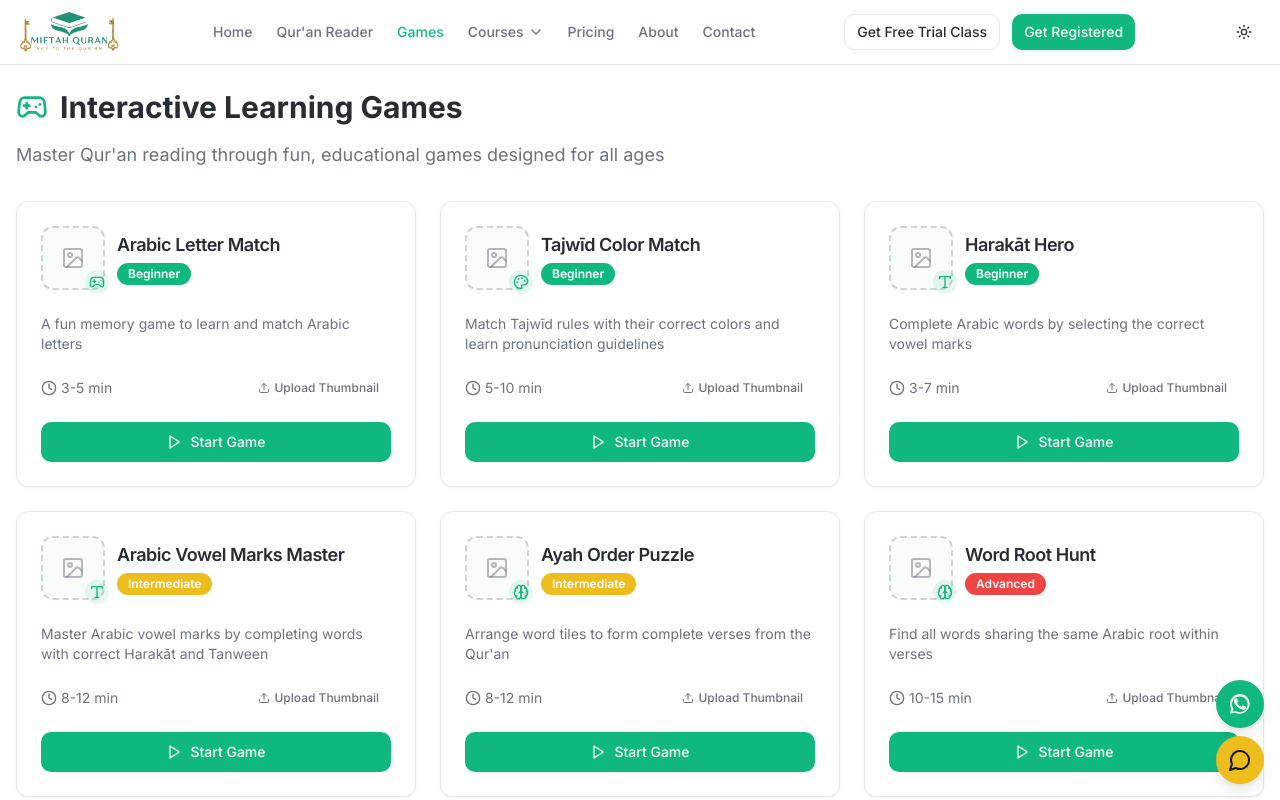
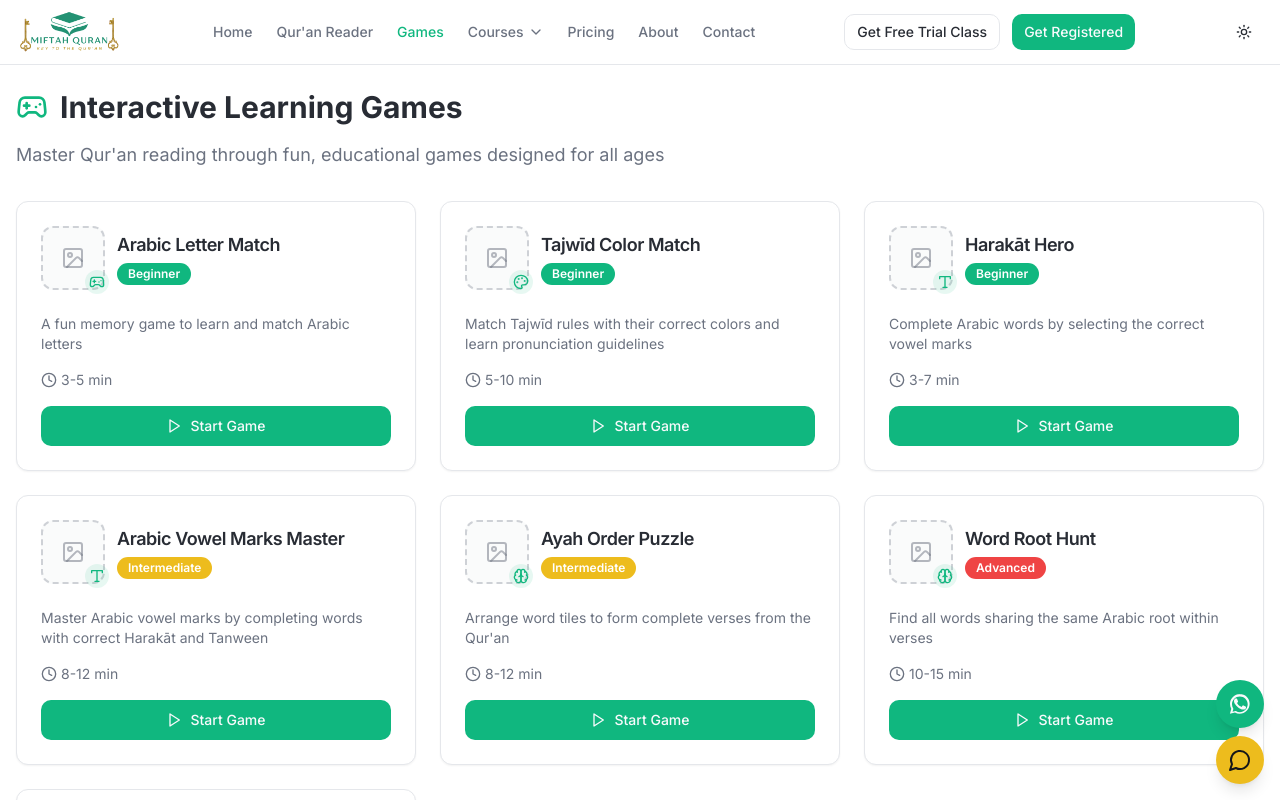
Before and after one commit to MusaShah100/quran, a Next.js app: page /games in a window 1280 px wide. Shown: the top 800 px of the page. Built offline with nearby package versions, Linux system fonts and the light colour scheme.

Commit message:
Change something on Games page

```diff
--- a/app/games/page.tsx
+++ b/app/games/page.tsx
@@ -185,10 +185,6 @@ export default function GamesPage() {
                     <Clock className="h-4 w-4" />
                     <span>{game.estimatedTime}</span>
                   </div>
-                  <Button variant="ghost" size="sm" className="text-xs">
-                    <Upload className="h-3 w-3 mr-1" />
-                    Upload Thumbnail
-                  </Button>
                 </div>
 
                 <Button
```
